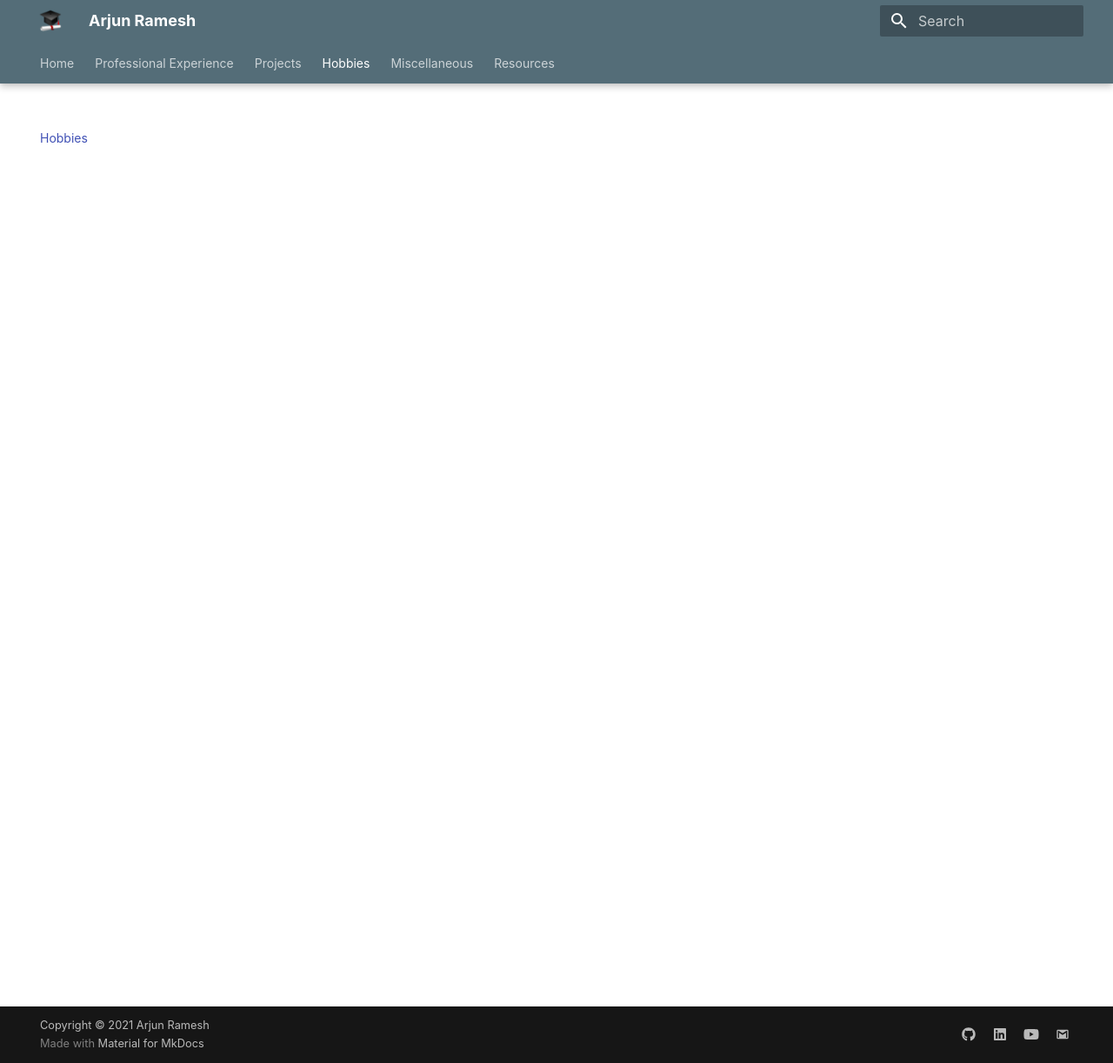
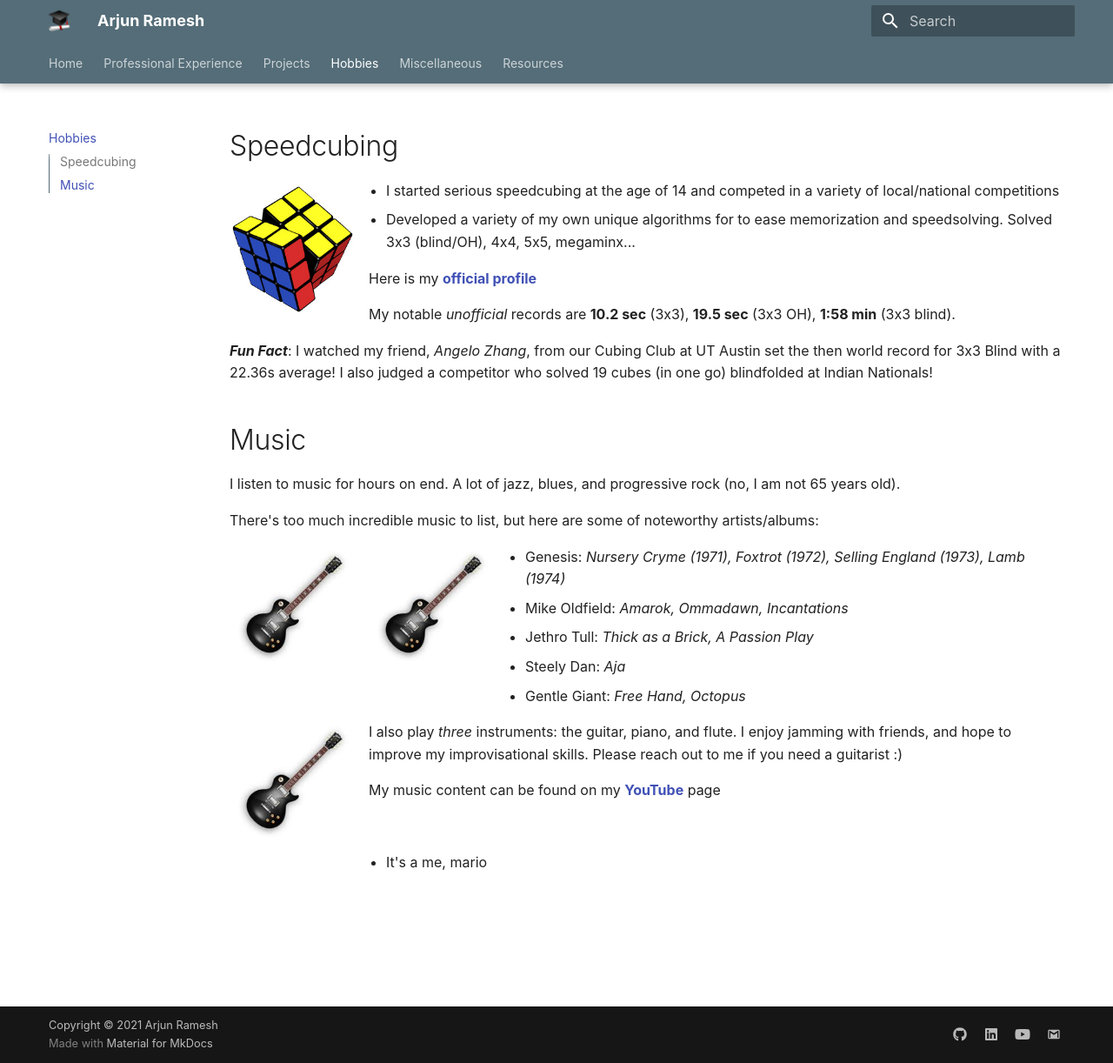
Before and after one commit to arjunr2/personal-website, an MkDocs documentation site: the page built from docs/hobbies.md, in a window 1280 px wide and 1222 px high. Shown: the whole window at 87% size. Built offline with MkDocs 1.6.1 and Material for MkDocs 9.7.7, drawn with Linux system fonts in a browser that asks for light colours; some web fonts are replaced.

Commit message:
Started work on hobbies

```diff
--- a/docs/hobbies.md
+++ b/docs/hobbies.md
@@ -1 +1,53 @@
-# Under Construction..
+
+## Speedcubing
+
+![cube](assets/hobbies/Cubing_DP.jpg){ align=left width=15% style=margin:1em;margin-left:0;margin-top:0.3em }
+
+* I started serious speedcubing at the age of 14 and competed in a variety of
+local/national competitions
+* Developed a variety of my own unique algorithms for to ease memorization and speedsolving.
+Solved 3x3 (blind/OH), 4x4, 5x5, megaminx...
+
+Here is my [**official profile**](https://www.worldcubeassociation.org/persons/2014RAME04)
+
+My notable *unofficial* records are **10.2 sec** (3x3), **19.5 sec** (3x3 OH),
+**1:58 min** (3x3 blind).
+
+
+***Fun Fact***: I watched my friend, *Angelo Zhang*, from our Cubing Club at UT Austin set the
+then world record for 3x3 Blind with a 22.36s average! I also judged a competitor who
+solved 19 cubes (in one go) blindfolded at Indian Nationals!
+<br/>
+<br/>
+## Music
+
+I listen to music for hours on end. A lot of jazz, blues, and progressive rock
+(no, I am not 65 years old).
+
+There's too much incredible music to list, but here are some of noteworthy artists/albums:
+
+![guitar](assets/hobbies/Guitar_DP.jpg){ align=left width=15% style=margin:1em;margin-left:0;margin-top:0.3em }
+![guitar](assets/hobbies/Guitar_DP.jpg){ align=left width=15% style=margin:1em;margin-left:0;margin-top:0.3em }
+
+* Genesis: *Nursery Cryme (1971), Foxtrot (1972), Selling England (1973), Lamb (1974)*
+* Mike Oldfield: *Amarok, Ommadawn, Incantations*
+* Jethro Tull: *Thick as a Brick, A Passion Play*
+* Steely Dan: *Aja*
+* Gentle Giant: *Free Hand, Octopus*
+
+
+![guitar](assets/hobbies/Guitar_DP.jpg){ align=left width=15% style=margin:1em;margin-left:0;margin-top:0.3em }
+I also play *three* instruments: the guitar, piano, and flute. I enjoy jamming with friends,
+and hope to improve my improvisational skills. Please reach out to me if you need a guitarist :)
+
+My music content can be found on my [**YouTube**](https://www.youtube.com/channel/UCQLPzl1LHeF25W3SiKSAqGQ?view_as=subscriber) page
+
+<br/>
+
+* It's a me, mario
+<br/>
+<br/>
+<br/>
+<br/>
+<br/>
+<br/>
--- a/docs/stylesheets/extra.css
+++ b/docs/stylesheets/extra.css
@@ -8,23 +8,44 @@
   display: none;
 }
 
-/*.md-typeset img {
-  margin: 30px 30px 30px 30px;
-}*/
-
 @media screen and (min-width: 601px) {
   .md-typeset h2 {
-    font-size: 34px;
+    font-size: 2em;
+    margin: 0;
+  }
+  .md-typeset h3 {
+    font-size: 1.5em;
     margin: 0;
   }
 }
 
 @media screen and (max-width: 600px) {
   .md-typeset h2 {
-    font-size: 32px;
+    font-size: 2em;
+    margin: 0;
+  }
+
+  .md-typeset h3 {
+    font-size: 1.4em;
     margin: 0;
   }
 }
-/*.md-grid {
-  max-width: 1100px;
-}*/
+
+
+.md-sidebar {
+  width: 10.0rem;
+}
+
+
+.md-grid {
+  max-width: 1200px;
+}
+
+.md-typeset p, ul {
+  font-size: 1.0em;
+}
+
+
+.md-typeset code {
+  font-size: 1.0em;
+}
```
Also changed, not shown: docs/index.md (+2 -1 lines), docs/resources.md (+1 -0 lines), docs/assets/hobbies/Badminton_DP.jpg (added), docs/assets/hobbies/Cubing_DP.jpg (added), docs/assets/hobbies/Guitar_DP.jpg (added), docs/assets/hobbies/Piano_DP.jpg (added), docs/assets/hobbies/Running_DP.jpg (added), docs/assets/hobbies/Trek_Finish.jpg (added), docs/assets/hobbies/Trek_Lake.jpg (added), docs/assets/hobbies/Trekking_DP.jpg (added), docs/assets/hobbies/speedcube_icon.jpg (added).
